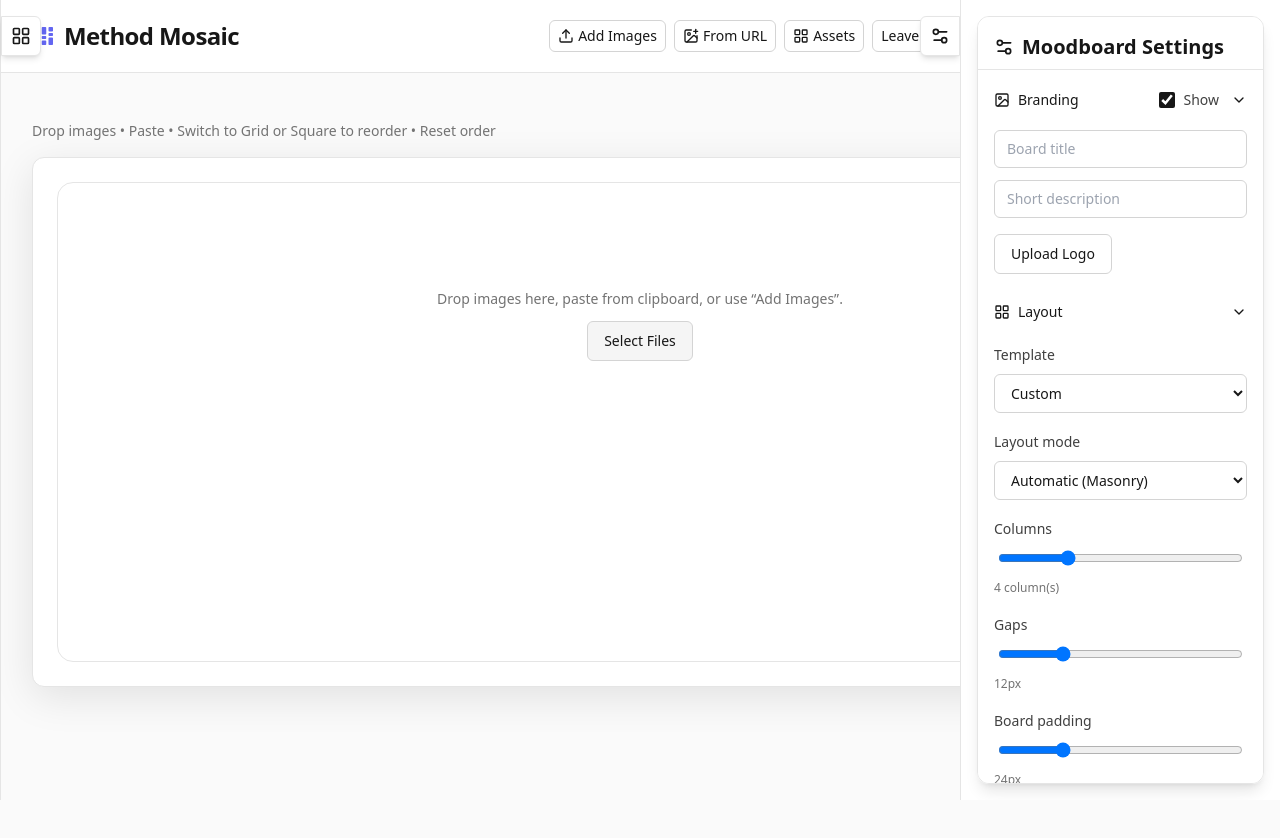
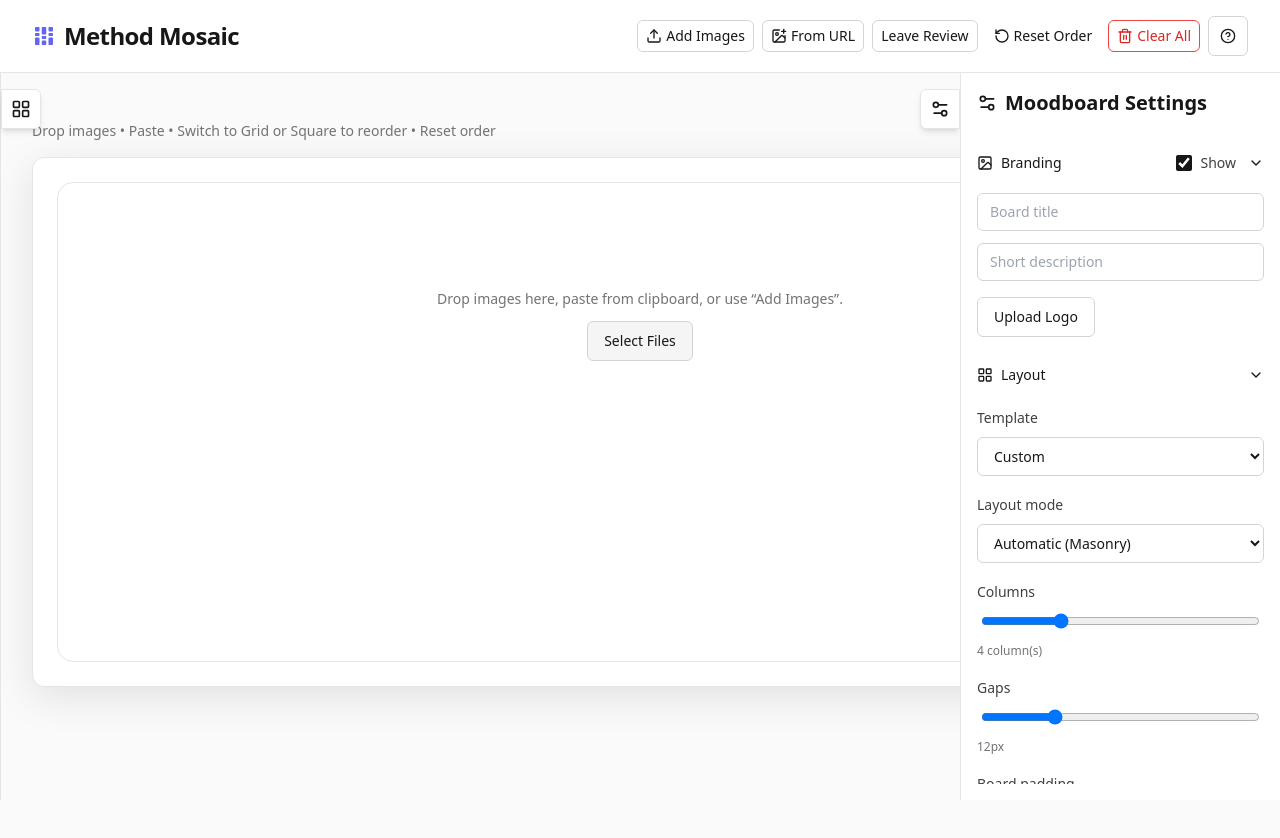
Before and after one commit to kngzero/ML-Moodboard-Maker, a React (Vite) app: page / in a window 1280 px wide. Shown: the top 838 px of the page. Before the commit the page ends 800 px from the top, so only its background shows below. Built offline with nearby package versions, Linux system fonts and the light colour scheme.

Commit message:
Fix header and drawer positions

```diff
--- a/src/App.jsx
+++ b/src/App.jsx
@@ -1,7 +1,7 @@
-import React, { useCallback, useEffect, useMemo, useRef, useState } from "react";
+import React, { useCallback, useEffect, useMemo, useRef, useState, useLayoutEffect } from "react";
 import { Settings2, LayoutGrid, GripVertical, Download, FileDown, Upload, ImagePlus, RotateCcw, Trash2, Image as ImageIcon, ChevronDown, ChevronRight, HelpCircle, X } from "lucide-react";
 import { Button } from "@/components/ui/button";
-import { Card, CardContent, CardHeader, CardTitle } from "@/components/ui/card";
+import { Card, CardContent } from "@/components/ui/card";
 import { Input } from "@/components/ui/input";
 import { Slider } from "@/components/ui/slider";
 import { Switch } from "@/components/ui/switch";
@@ -77,6 +77,7 @@ export default function MethodMosaic() {
   const spanDragRef = useRef(null);
   const infoButtonRef = useRef(null);
   const infoRef = useRef(null);
+  const headerRef = useRef(null);
   const [gridCell, setGridCell] = useState(120);
   const canReorder = layoutMode !== "auto";
 
@@ -116,6 +117,17 @@ export default function MethodMosaic() {
     document.addEventListener("mousedown", handleClick);
     return () => document.removeEventListener("mousedown", handleClick);
   }, [infoOpen]);
+
+  useLayoutEffect(() => {
+    const updateHeaderHeight = () => {
+      if (headerRef.current) {
+        document.documentElement.style.setProperty("--header-height", `${headerRef.current.offsetHeight}px`);
+      }
+    };
+    updateHeaderHeight();
+    window.addEventListener("resize", updateHeaderHeight);
+    return () => window.removeEventListener("resize", updateHeaderHeight);
+  }, []);
   const layoutStyle = useMemo(() => {
     if (layoutMode === "auto") return { columnCount: columns, columnGap: `${gap}px` };
     const base = { display: "grid", gridTemplateColumns: `repeat(${columns}, 1fr)`, gap: `${gap}px` };
@@ -407,7 +419,7 @@ export default function MethodMosaic() {
   };
 
   const Header = () => (
-    <header className="w-full bg-white dark:bg-neutral-800 border-b border-neutral-200 dark:border-neutral-700">
+    <header ref={headerRef} className="fixed top-0 left-0 w-full bg-white dark:bg-neutral-800 border-b border-neutral-200 dark:border-neutral-700 z-50">
       <div className="mx-auto max-w-[1400px] flex items-center justify-between gap-4 px-4 md:px-6 lg:px-8 py-4">
         <div className="flex items-center gap-2">
           <svg
@@ -426,9 +438,6 @@ export default function MethodMosaic() {
           </Button>
           <Button variant="outline" size="sm" onClick={addFromUrl}>
             <ImagePlus className="h-4 w-4 mr-1" />From URL
-          </Button>
-          <Button variant="outline" size="sm" onClick={() => setAssetPanelOpen((prev) => !prev)}>
-            <LayoutGrid className="h-4 w-4 mr-1" />Assets
           </Button>
           <Button variant="outline" size="sm" onClick={() => setReviewOpen(true)}>
             Leave Review
@@ -472,7 +481,7 @@ export default function MethodMosaic() {
   return (
     <div className="min-h-screen w-full bg-neutral-50 dark:bg-neutral-900 text-neutral-900 dark:text-neutral-100">
       <Header />
-      <div className="p-4 md:p-6 lg:p-8">
+      <div className="p-4 md:p-6 lg:p-8" style={{ marginTop: "var(--header-height)" }}>
         <div className="max-w-[1400px] mx-auto">
         <div className="space-y-4">
           <input ref={fileInputRef} type="file" multiple accept="image/*" className="hidden" onChange={(e) => handleFiles(e.target.files)} />
@@ -531,11 +540,11 @@ export default function MethodMosaic() {
       </div>
     </div>
     <SettingsDrawer open={settingsOpen} onToggle={() => setSettingsOpen((v) => !v)}>
-      <Card className="shadow-lg rounded-2xl h-full overflow-y-auto">
-        <CardHeader className="pb-2">
-          <CardTitle className="flex items-center gap-2 text-xl"><Settings2 className="h-5 w-5"/> Moodboard Settings</CardTitle>
-        </CardHeader>
-        <CardContent className="space-y-6">
+      <div className="h-full overflow-y-auto space-y-6">
+        <div className="pb-2">
+          <h2 className="flex items-center gap-2 text-xl font-semibold"><Settings2 className="h-5 w-5"/> Moodboard Settings</h2>
+        </div>
+        <div className="space-y-6">
           <div className="space-y-4">
             <button type="button" className="w-full flex items-center justify-between px-0 py-1" onClick={() => setBrandingOpen((v) => !v)} aria-expanded={brandingOpen}>
               <span className="flex items-center gap-2 text-sm"><ImageIcon className="h-4 w-4"/>Branding</span>
@@ -624,8 +633,8 @@ export default function MethodMosaic() {
             </div>
             <p className="text-xs text-neutral-500">Tip: Press ⌘/Ctrl + S to quick-save using the selected image format.</p>
           </div>
-        </CardContent>
-      </Card>
+        </div>
+      </div>
     </SettingsDrawer>
     <AssetPanel
         assets={assets}
--- a/src/components/AssetPanel.jsx
+++ b/src/components/AssetPanel.jsx
@@ -14,7 +14,7 @@ export default function AssetPanel({ assets, open, onToggle, onRemoveAsset, onCl
   const filtered = assets.filter((a) => a.name.toLowerCase().includes(query.toLowerCase()));
 
   return (
-    <div className="fixed inset-y-0 left-0 z-40 flex">
+    <div className="fixed left-0 z-40 flex bottom-0" style={{ top: "var(--header-height)" }}>
       <div
         className={cx(
           "h-full flex flex-col bg-white dark:bg-neutral-900 border-r border-neutral-200 dark:border-neutral-700 transition-all overflow-hidden",
--- a/src/components/SettingsDrawer.jsx
+++ b/src/components/SettingsDrawer.jsx
@@ -5,7 +5,7 @@ const cx = (...cls) => cls.filter(Boolean).join(" ");
 
 export default function SettingsDrawer({ open, onToggle, children }) {
   return (
-    <div className="fixed inset-y-0 right-0 z-40 flex">
+    <div className="fixed right-0 z-40 flex bottom-0" style={{ top: "var(--header-height)" }}>
       <button
         className="h-10 w-10 mt-4 flex items-center justify-center bg-white dark:bg-neutral-900 border border-neutral-200 dark:border-neutral-700 rounded-l-md shadow-md"
         onClick={onToggle}
--- a/src/index.css
+++ b/src/index.css
@@ -2,6 +2,7 @@
 @tailwind base;
 @tailwind components;
 @tailwind utilities;
+:root { --header-height: 0px; }
 .input { @apply border border-neutral-300 bg-white rounded-md px-3 py-2 text-sm w-full; }
 .shadow-sm { box-shadow: 0 1px 2px rgba(0,0,0,0.06); }
 .shadow-xl { box-shadow: 0 10px 40px rgba(0,0,0,0.10); }
```
